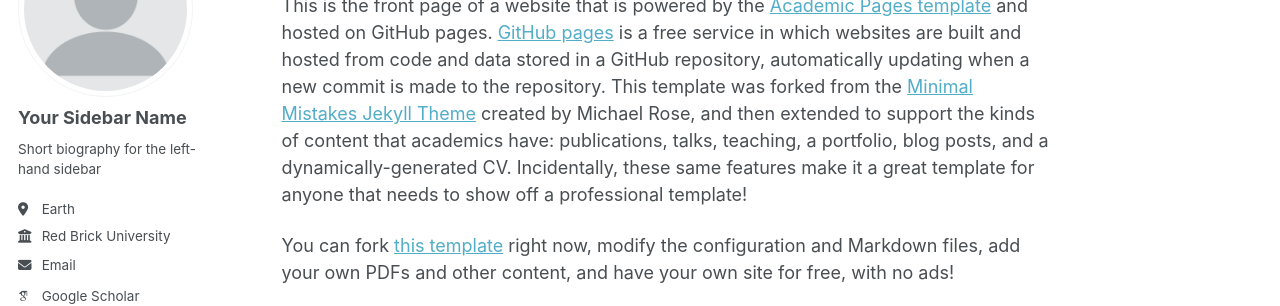
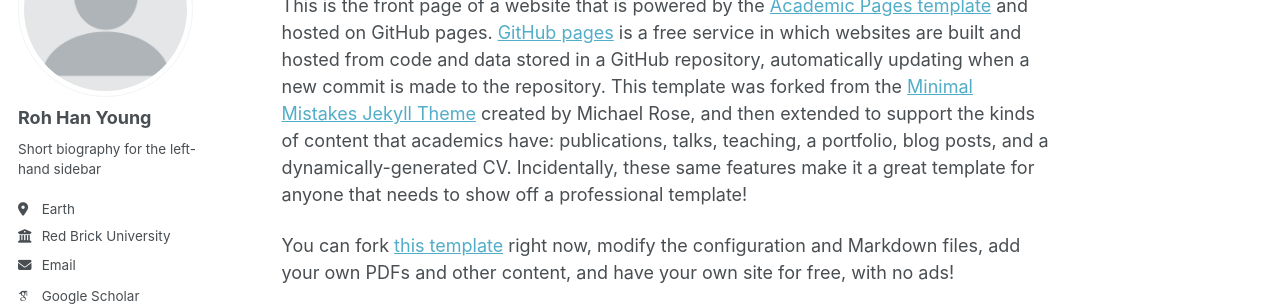
Before and after one commit to HanYoungsss/hanyoung-website, a Jekyll site: the page built from _pages/about.md, in a window 1280 px wide. Shown: the part 179-485 px from the top of the page. Built offline with Jekyll 4.4.1, drawn with Linux system fonts in a browser that asks for light colours; some web fonts are replaced; a script bundle is joined from its source files by our own code; library files that are not in the unit come from our copies.

Commit message:
Update author name in configuration

```diff
--- a/_config.yml
+++ b/_config.yml
@@ -24,7 +24,7 @@ repository               : "academicpages/academicpages.github.io"
 author:
   # Biographic information
   avatar           : "profile.png"
-  name             : "Your Sidebar Name"
+  name             : "Roh Han Young"
   pronouns         : # example: "she/her"
   bio              : "Short biography for the left-hand sidebar"
   location         : "Earth"
```
